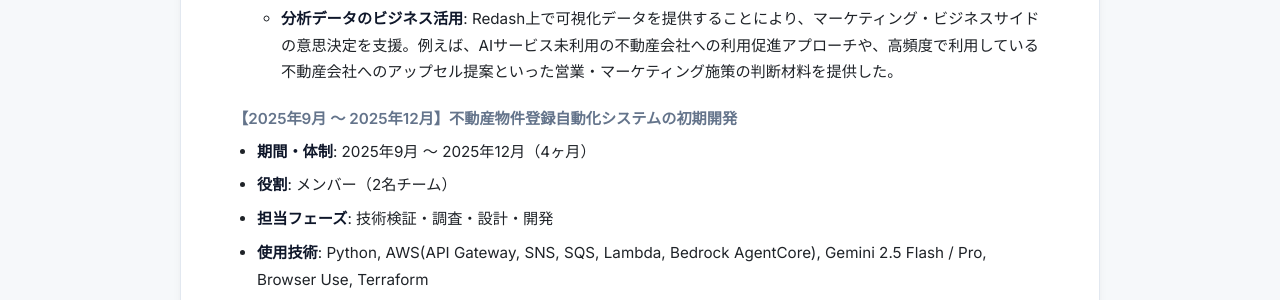
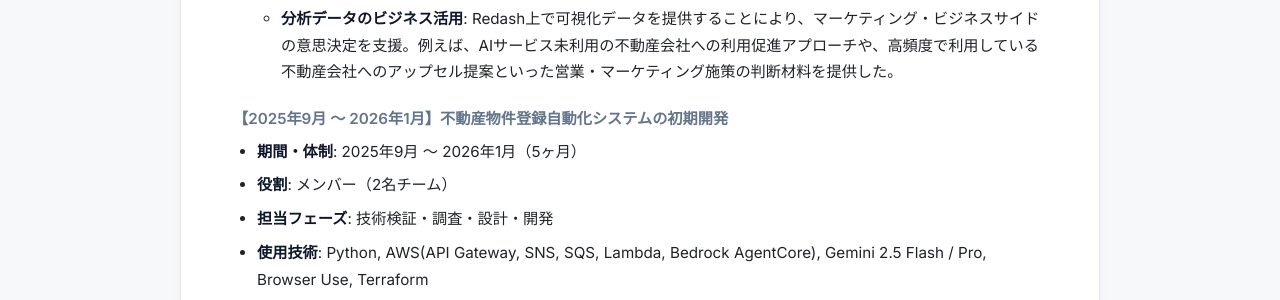
Before and after one commit to kouki-y-dev/about-me, a Jekyll site: the page built from docs/resume.md, in a window 1280 px wide and 900 px high, scrolled down 8501 px. Shown: the part 151-451 px from the top of the window. Built offline with Jekyll 4.4.1, drawn with Linux system fonts in a browser that asks for light colours; our own code applies the rules of GitHub Pages for plain Markdown files.

Commit message:
fix: 期間調整

```diff
--- a/docs/resume.md
+++ b/docs/resume.md
@@ -202,8 +202,8 @@
   - **Subscription Filterの採用理由**: アプリケーション側の開発チームからログ送信ロジックの追加を抑えたい要望があったため、CloudWatch LogsのSubscription Filterを活用。アプリケーション側の改修を最小限に抑えつつログ収集基盤へ連携する構成を採用した。
   - **分析データのビジネス活用**: Redash上で可視化データを提供することにより、マーケティング・ビジネスサイドの意思決定を支援。例えば、AIサービス未利用の不動産会社への利用促進アプローチや、高頻度で利用している不動産会社へのアップセル提案といった営業・マーケティング施策の判断材料を提供した。
 
-#### 【2025年9月 〜 2025年12月】不動産物件登録自動化システムの初期開発
-- **期間・体制**: 2025年9月 〜 2025年12月（4ヶ月）
+#### 【2025年9月 〜 2026年1月】不動産物件登録自動化システムの初期開発
+- **期間・体制**: 2025年9月 〜 2026年1月（5ヶ月）
 - **役割**: メンバー（2名チーム）
 - **担当フェーズ**: 技術検証・調査・設計・開発
 - **使用技術**: Python, AWS(API Gateway, SNS, SQS, Lambda, Bedrock AgentCore), Gemini 2.5 Flash / Pro, Browser Use, Terraform
```
